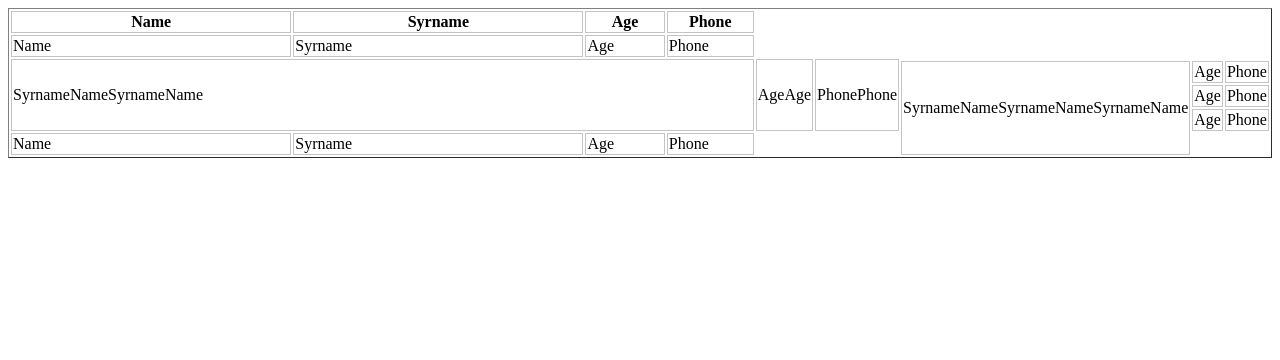
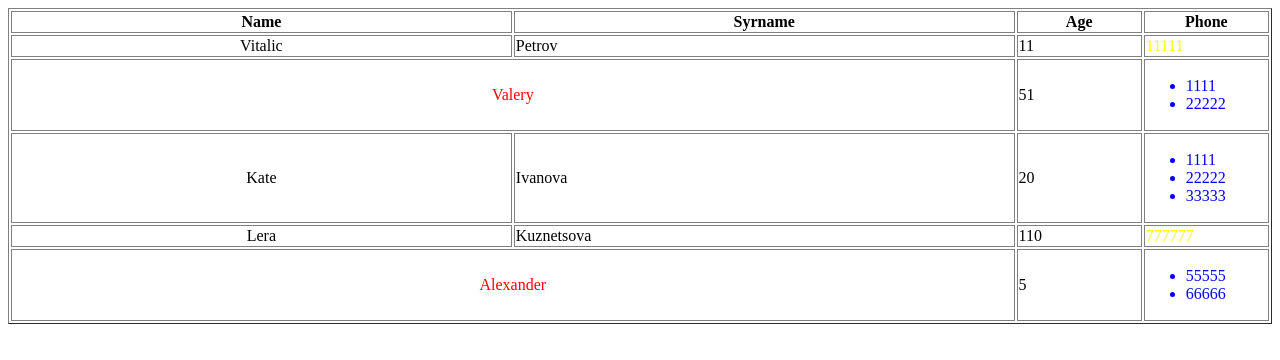
Before and after one commit to maxkolt/TMS55, a plain HTML site: page index.html in a window 1280 px wide. Drawn offline with Linux system fonts and the light colour scheme.

Commit message:
Готовая таблица

```diff
--- a/index.html
+++ b/index.html
@@ -7,47 +7,67 @@
 </head>
 <body>
 <main>
-    <table border="1">
+    <table border="1" width="100%">
+        <thead>
         <tr>
             <th width="40%">Name</th>
-            <th width="40">Syrname</th>
+            <th width="40%">Syrname</th>
             <th width="10%">Age</th>
             <th width="10%">Phone</th>
         </tr>
+        </thead>
+
+        <tbody>
         <tr>
-            <td width="40%">Name</td>
-            <td width="40%">Syrname</td>
-            <td width="10%">Age</td>
-            <td width="10%">Phone</td>
+            <td style="text-align: center">Vitalic</td>
+            <td>Petrov</td>
+            <td>11</td>
+            <td>11111</td>
         </tr>
-        <tr>
 
-        <td colspan="4" rowspan="4" width="40%">SyrnameNameSyrnameName</td>
-        <td colspan="4" rowspan="4" width="10%">AgeAge</td>
-        <td colspan="4" rowspan="4" width="10%">PhonePhone</td>
-    </tr>
+
+        <tr height="70">
+            <td style="text-align: center" colspan="2">Valery</td>
+            <td>51</td>
+            <td>
+                <ul>
+                    <li>1111</li>
+                    <li>22222</li>
+                </ul>
+            </td>
+        </tr>
+
+        <tr height="90">
+            <td style="text-align: center">Kate</td>
+            <td>Ivanova</td>
+            <td>20</td>
+            <td>
+                <ul>
+                    <li>1111</li>
+                    <li>22222</li>
+                    <li>33333</li>
+                </ul>
+            </td>
+        </tr>
 
         <tr>
-
-            <td colspan="5" rowspan="5" width="40%">SyrnameNameSyrnameNameSyrnameName</td>
-            <td width="10%">Age</td>
-            <td width="10%">Phone</td>
-        </tr>
-        <tr>
-            <td width="10%">Age</td>
-            <td width="10%">Phone</td>
-        </tr>
-        <tr>
-            <td width="10%">Age</td>
-            <td width="10%">Phone</td>
-        </tr>
-        <tr>
-            <td width="40%">Name</td>
-            <td width="40%">Syrname</td>
-            <td width="10%">Age</td>
-            <td width="10%">Phone</td>
+            <td style="text-align: center">Lera</td>
+            <td>Kuznetsova</td>
+            <td>110</td>
+            <td>777777</td>
         </tr>
 
+        <tr height="70">
+            <td style="text-align: center" colspan="2">Alexander</td>
+            <td>5</td>
+            <td>
+                <ul>
+                    <li>55555</li>
+                    <li>66666</li>
+                </ul>
+            </td>
+        </tr>
+        </tbody>
     </table>
 </main>
 </body>
--- a/main.css
+++ b/main.css
@@ -1,6 +1,15 @@
 
 td, th {
-    border: 1px solid #c4c4c4;
+    border: 1px solid grey;
+}
+ul {
+    color: blue;
+}
 
+tbody tr td:last-child {
+    color: yellow;
+}
 
+[colspan='2']{
+    color: red;
 }
```
